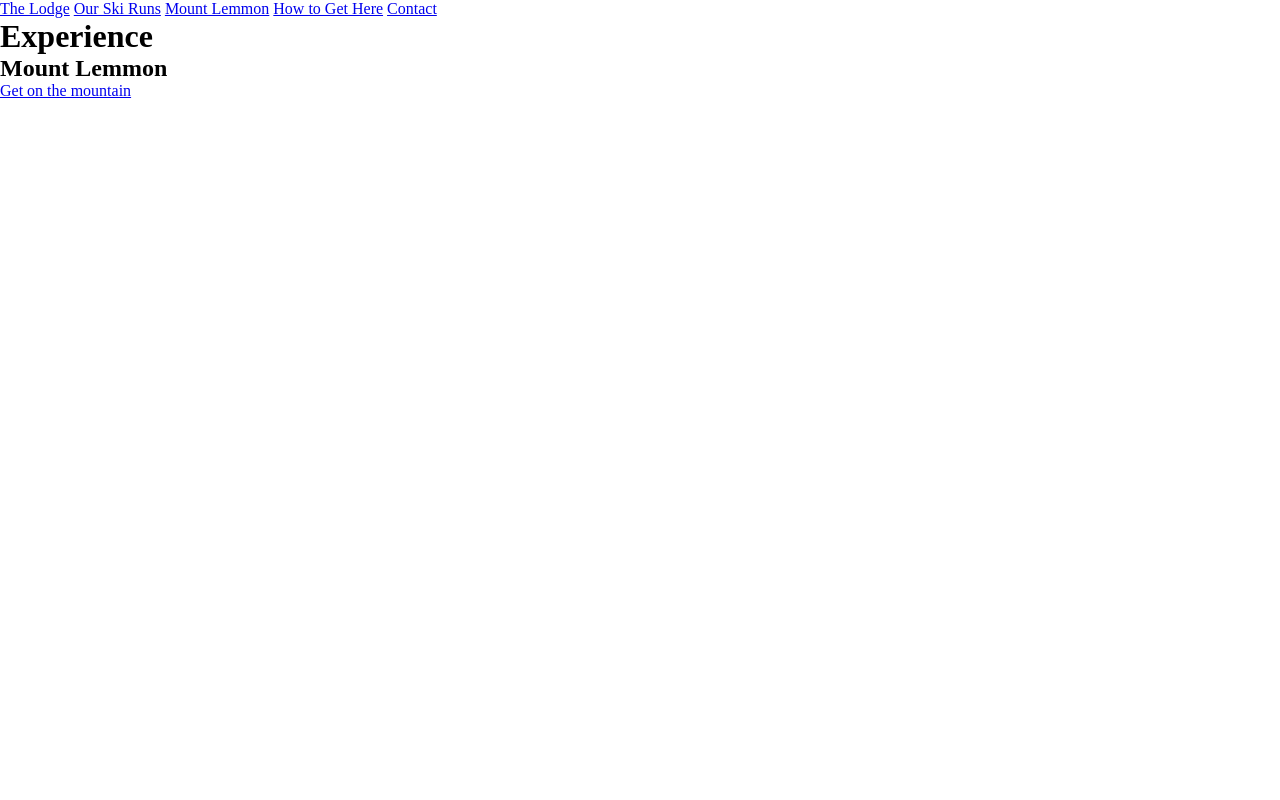
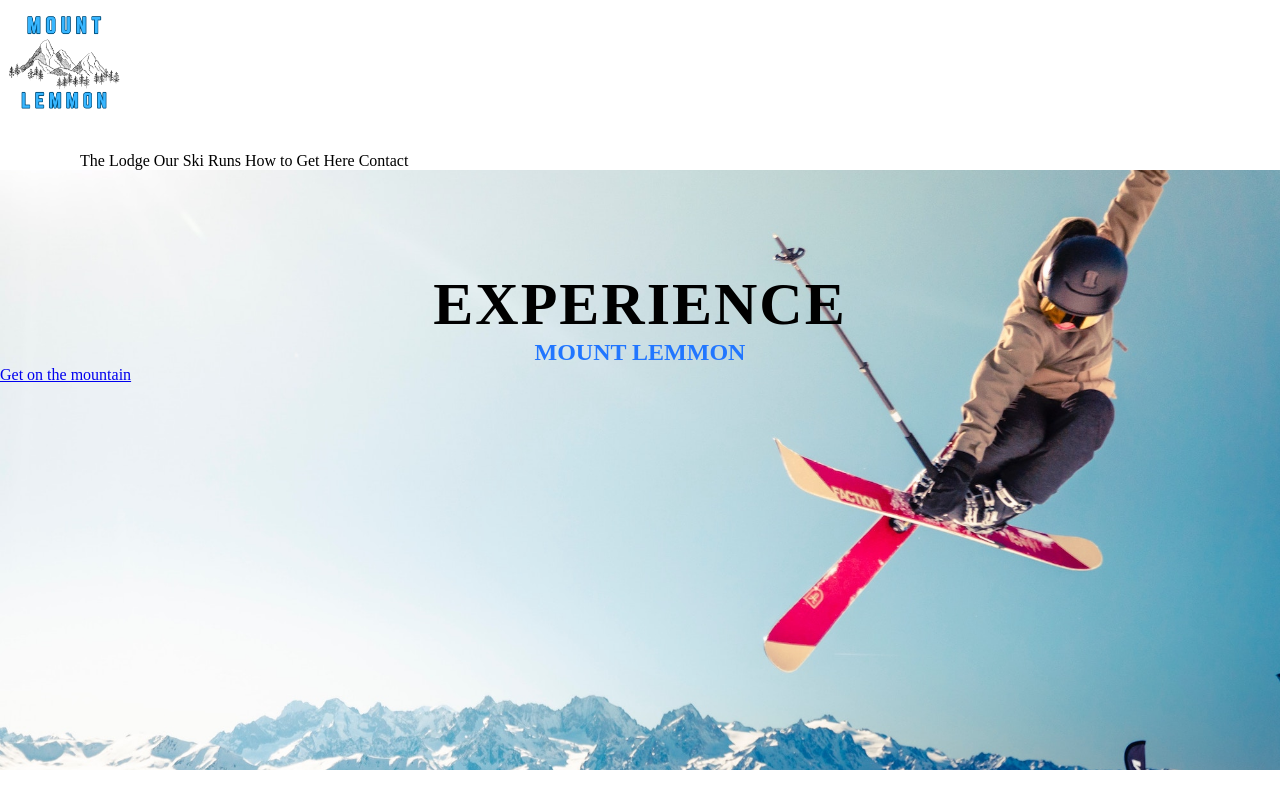
Before and after one commit to JonnyDdesign/TheSummitAtMountLemmon, a plain HTML site: page index.html in a window 1280 px wide. Drawn offline with Linux system fonts and the light colour scheme.

Commit message:
created and added logo and started styling the header and nav

```diff
--- a/index.html
+++ b/index.html
@@ -8,12 +8,14 @@
 </head>
 <body>
     <header>
+        <figure>
+            <img src="images/Logo.png" class="logo" alt="logo">
+        </figure>
         <nav>
-            <a href="lodge.html" class="nav-link">The Lodge</a>
-            <a href="runs.html" class="nav-link">Our Ski Runs</a>
-            <a href="index.html" class="nav-link logo">Mount Lemmon</a>
-            <a href="directions.html" class="nav-link">How to Get Here</a>
-            <a href="contact.html" class="nav-link">Contact</a>
+            <a href="lodge.html">The Lodge</a>
+            <a href="runs.html">Our Ski Runs</a>
+            <a href="directions.html">How to Get Here</a>
+            <a href="contact.html">Contact</a>
         </nav>
     </header>
     <main class="banner">
--- a/style.css
+++ b/style.css
@@ -6,3 +6,41 @@
 body {
     box-sizing: border-box;
 }
+
+.logo {
+    width: 10%;
+}
+
+nav {
+    margin-left: 50px;
+    padding: 20px 10px 0 30px;
+}
+
+nav a {
+    text-decoration: none;
+    color: #000000;
+}
+
+.banner {
+    height: 500px;
+    padding-top: 100px;
+    background-image: url(images/ski.jpg);
+    background-position: center;
+    background-size: cover;
+}
+
+h1{
+    color: black;
+    font-size: 60px;
+    letter-spacing: 2px;
+    margin: 0px;
+    text-align: center;
+    text-transform: uppercase;
+  }
+
+  h2{
+    color: #2176FF;
+    margin: 0px;
+    text-align: center;
+    text-transform: uppercase;
+  }
```
Also changed, not shown: images/Logo.png (added).
